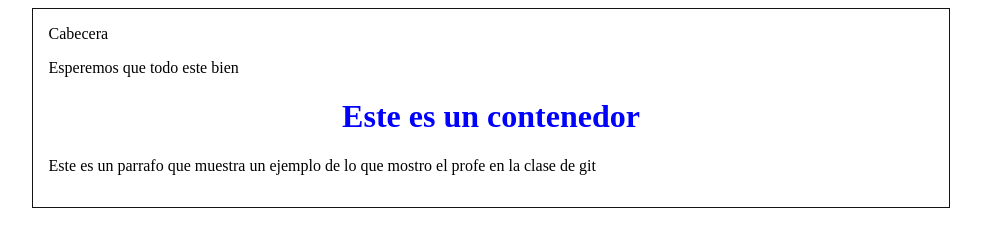
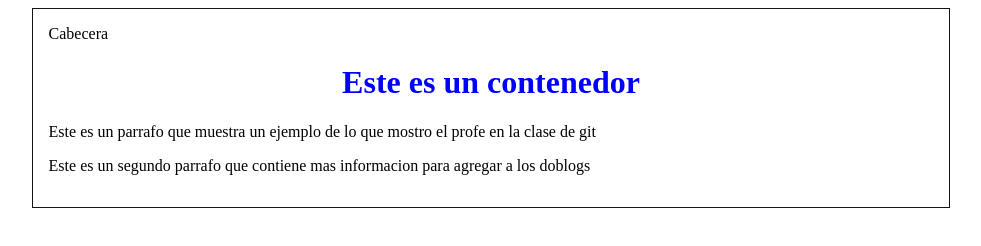
Before and after one commit to Salvador-GP/Hyperblog, a plain HTML site: page index.html in a window 1280 px wide. Shown: the whole page, without its empty margins (149-1130 px from the left). Drawn offline with Linux system fonts and the light colour scheme.

Commit message:
Modificacion del master y un nuevo parrafo

```diff
--- a/index.html
+++ b/index.html
@@ -12,11 +12,11 @@
         <div class="container">
             <div id="cabecera ">
             Cabecera
-            <p>Esperemos que todo este bien</p>
             </div>
         <div id="cont">
             <h1>Este es un contenedor</h1>
             <p>Este es un parrafo que muestra un ejemplo de lo que mostro el profe en la clase de git </p>
+            <p>Este es un segundo parrafo que contiene mas informacion para agregar a los doblogs</p>
         </div>
         </div>
      </body>
```
